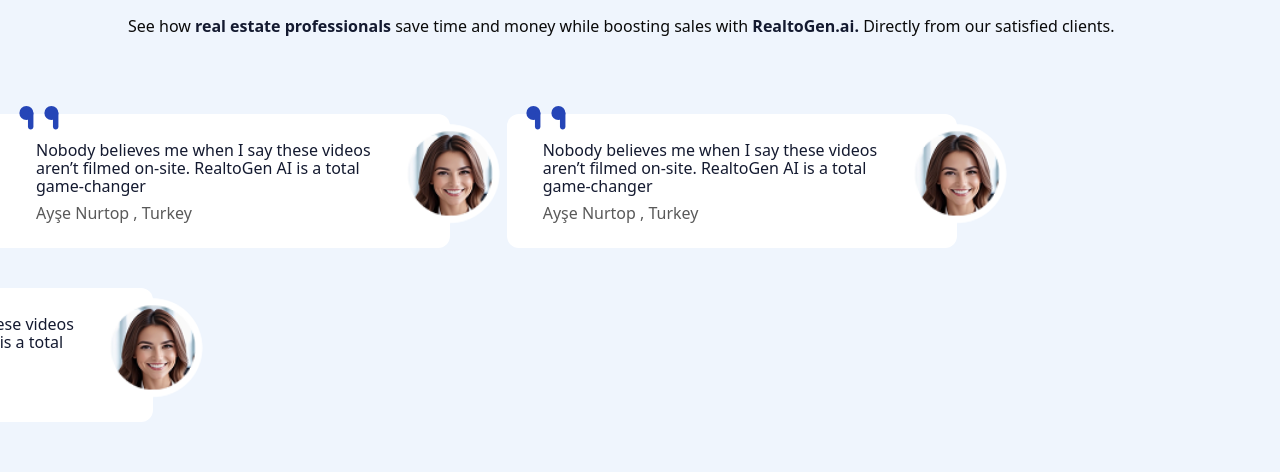
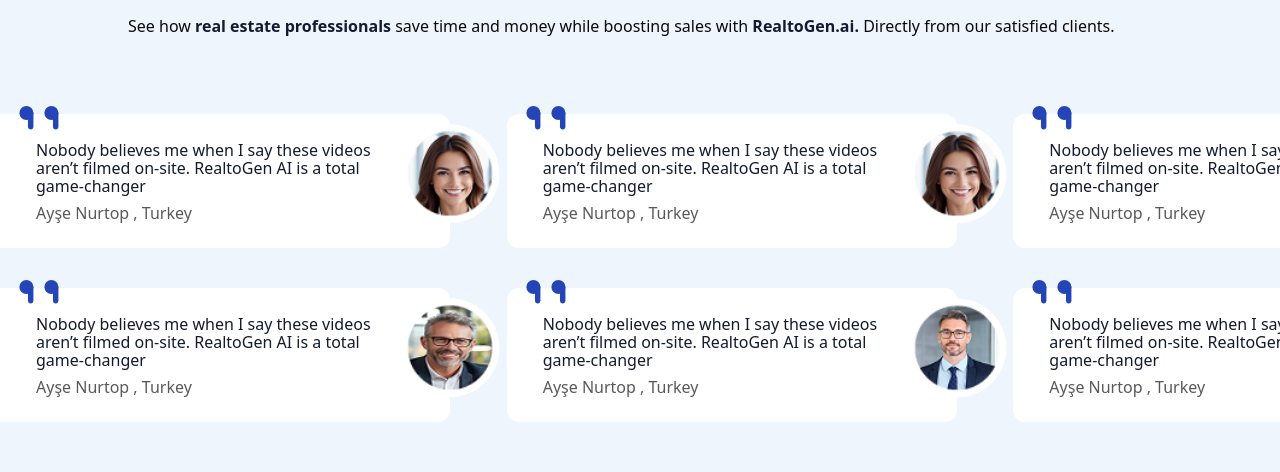
Before and after one commit to qasimfida/Realtogen, a Next.js app: page / in a window 1280 px wide. Shown: the part 2626-3098 px from the top of the page. Built offline with nearby package versions, Linux system fonts and the light colour scheme.

Commit message:
slidesrsa

```diff
--- a/src/app/Components/CoustomerServices/CustomerSlider.jsx
+++ b/src/app/Components/CoustomerServices/CustomerSlider.jsx
@@ -47,11 +47,11 @@ import "swiper/css/pagination";
                                             </div>
                                         </div>
 
-                                        <div className="sm:absolute sm:w-auto sm:-right-[50px] sm:top-[10px] flex justify-center sm:justify-end w-full">
+                                        <div className="sm:absolute sm:w-auto sm:-right-[50px] sm:top-[10px] max-sm:flex max-sm:justify-center max-sm:items-center w-full">
                                             <Image
                                                 src={item.img}
                                                 alt="customer image"
-                                                className="sm:object-cover rounded-full"
+                                                className="sm:object-cover rounded-full max-sm:w-auto  max-sm:h-[60px]"
                                                 width={100}
                                                 height={100}
                                             />
--- a/src/app/Data/CoustomerData.jsx
+++ b/src/app/Data/CoustomerData.jsx
@@ -53,6 +53,30 @@ const CoustomerData = [
         title: "Ayşe Nurtop , Turkey",
         img: img4
     },
+    {
+        id:9,
+        text: "Nobody believes me when I say these videos aren’t filmed on-site. RealtoGen AI is a total game-changer",
+        title: "Ayşe Nurtop , Turkey",
+        img: img1
+    },
+    {
+        id:10,
+        text: "Nobody believes me when I say these videos aren’t filmed on-site. RealtoGen AI is a total game-changer",
+        title: "Ayşe Nurtop , Turkey",
+        img: img2
+    },
+    {
+        id:11,
+        text: "Nobody believes me when I say these videos aren’t filmed on-site. RealtoGen AI is a total game-changer",
+        title: "Ayşe Nurtop , Turkey",
+        img: img3
+    },
+    {
+        id:12,
+        text: "Nobody believes me when I say these videos aren’t filmed on-site. RealtoGen AI is a total game-changer",
+        title: "Ayşe Nurtop , Turkey",
+        img: img4
+    },
 
 
 ]
```
